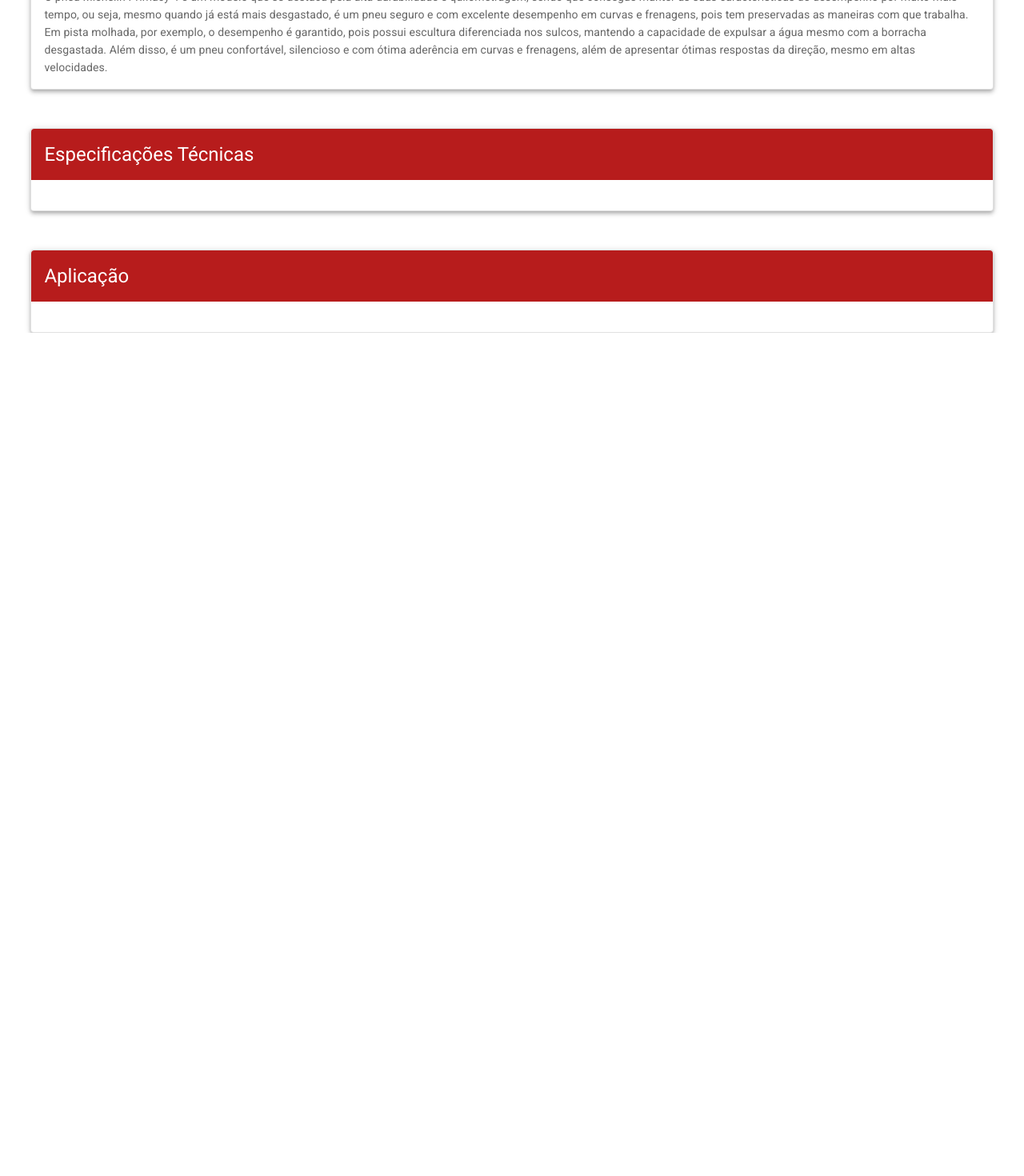
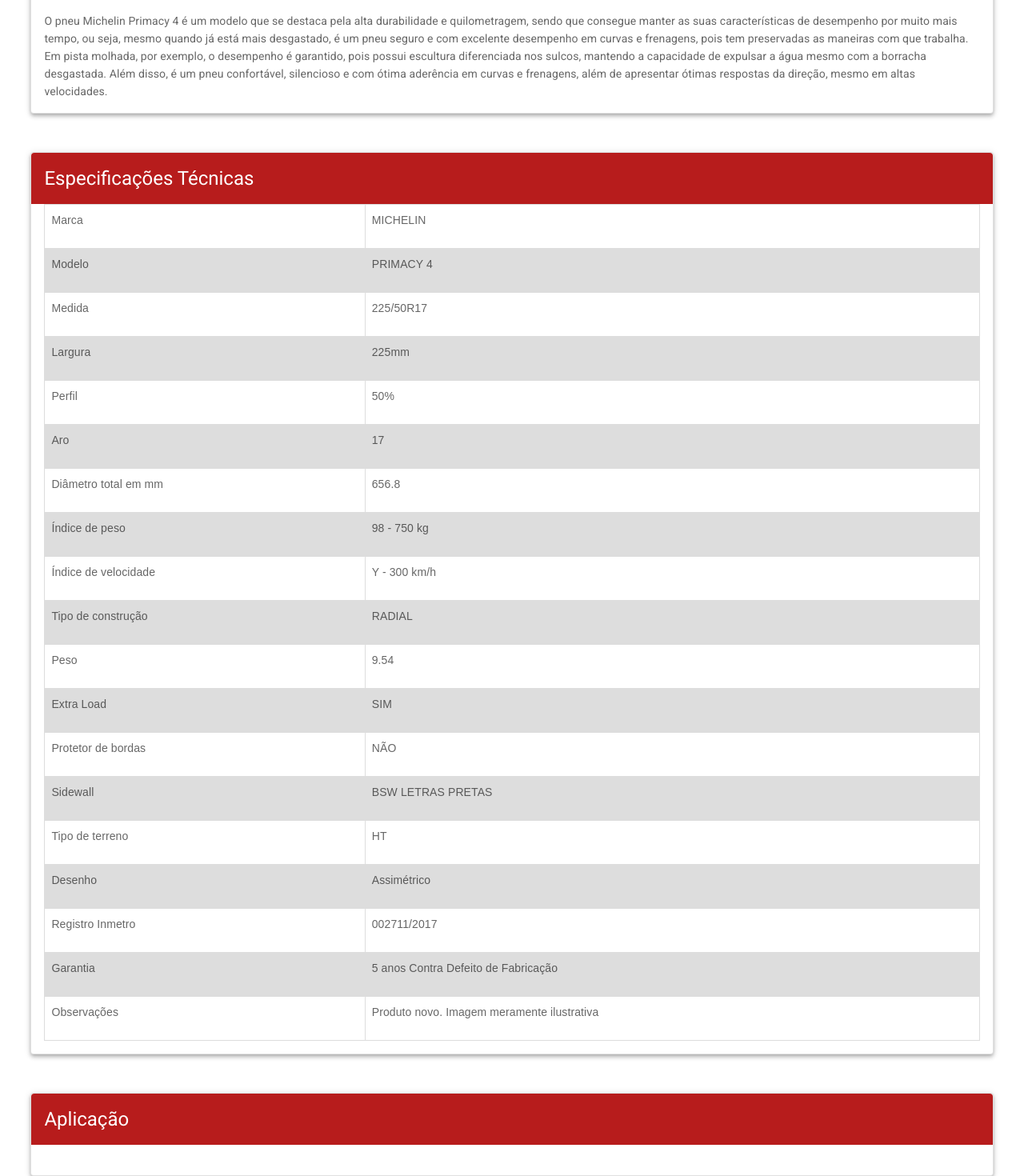
Before and after one commit to fabiomrg/pagina_pneu, a Vue app: page / in a window 1280 px wide. Shown: the part 732-2202 px from the top of the page at 80% size. Before the commit the page ends 1148 px from the top, so only its background shows below. Built offline with nearby package versions, Linux system fonts and the light colour scheme.

Commit message:
add personalized tire icons and especification table

```diff
--- a/src/views/About.vue
+++ b/src/views/About.vue
@@ -59,8 +59,30 @@
           :src="require('@/assets/pneu.jpg')"
 
         />
+        <v-container id="div5" align="center">
+          <v-row style="text-align: center;">
+            <v-col>
+               <v-icon x-large color="black">mdi-tire</v-icon><br/>
+              Desenho Assimétrico
+            </v-col>
+            <v-col>
+               <v-icon x-large color="black">mdi-road-variant</v-icon><br/>
+              Alta Aderência
+            </v-col>
+            <v-col>
+              <v-icon x-large color="black">mdi-shield-star-outline</v-icon><br/>
+              Qualidade Premium
+            </v-col>
+            <v-col>
+              <v-icon x-large color="black">mdi-volume-off</v-icon><br/>
+              Baixo Ruído
+            </v-col>
+          </v-row>
+        </v-container>
       </v-card>
     </v-container>
+
+
     <v-container id="div2" align="left">
       <v-row align-text="left" no-gutters>
         <v-img
@@ -124,7 +146,160 @@
         Especificações Técnicas
       </v-card-title>
       <v-card-text>
-          <br/>
+        <table>
+			  	<tr>
+						<td>
+							<p>Marca</p>
+						</td>
+						<td>
+							<p>MICHELIN</p>
+						</td>
+					</tr>
+          <tr>
+						<td>
+							<p>Modelo</p>
+						</td>
+						<td>
+							<p>PRIMACY 4</p>
+						</td>
+					</tr>
+				  <tr>
+						<td>
+							<p>Medida</p>
+						</td>
+						<td>
+							<p>225/50R17</p>
+						</td>
+					</tr>
+			  	<tr>
+						<td>
+							<p>Largura</p>
+						</td>
+						<td>
+							<p>225mm</p>
+						</td>
+					</tr>
+				  <tr>
+						<td>
+							<p>Perfil</p>
+						</td>
+						<td>
+						  <p>50%</p>
+						</td>
+				  </tr>
+			    <tr>
+						<td>
+							<p>Aro</p>
+						</td>
+						<td>
+							<p>17</p>
+						</td>
+					</tr>
+			  	<tr>
+						<td>
+							<p>Diâmetro total em mm</p>
+						</td>
+						<td>
+							<p>656.8</p>
+						</td>
+					</tr>
+			  	<tr>
+            <td>
+              <p>Índice de peso</p>
+            </td>
+            <td>
+              <p>98 - 750 kg</p>
+            </td>
+			  	</tr>
+			  	<tr>
+						<td>
+							<p>Índice de velocidade</p>
+						</td>
+						<td>
+							<p>Y - 300 km/h</p>
+						</td>
+					</tr>
+			  	<tr>
+						<td>
+							<p>Tipo de construção</p>
+						</td>
+						<td>
+							<p>RADIAL</p>
+						</td>
+					</tr>
+			  	<tr>
+            <td>
+                <p>Peso</p>
+            </td>
+            <td>
+                <p>9.54</p>
+            </td>
+           </tr>
+                <tr>
+						<td>
+							<p>Extra Load</p>
+						</td>
+						<td>
+							<p>SIM</p>
+						</td>
+					</tr>
+				  <tr>
+						<td>
+							<p>Protetor de bordas</p>
+						</td>
+						<td>
+							<p>NÃO</p>
+						</td>
+					</tr>
+				  <tr>
+						<td>
+							<p>Sidewall</p>
+						</td>
+						<td>
+							<p>BSW LETRAS PRETAS</p>
+						</td>
+					</tr>
+				<tr>
+						<td>
+							<p>Tipo de terreno</p>
+						</td>
+						<td>
+							<p>HT</p>
+						</td>
+					</tr>
+				<tr>
+						<td>
+							<p>Desenho</p>
+						</td>
+						<td>
+							<p>Assimétrico</p>
+						</td>
+					</tr>
+				<tr>
+						<td>
+							<p>Registro Inmetro</p>
+						</td>
+						<td>
+							<p>002711/2017</p>
+						</td>
+					</tr>
+			  	<tr>
+						<td>
+							<p>Garantia</p>
+						</td>
+						<td>
+							<p>5 anos Contra Defeito de Fabricação</p>
+						</td>
+					</tr>
+			  	<tr>
+						<td>
+							<p>Observações</p>
+						</td>
+						<td>
+							<p>Produto novo. Imagem meramente ilustrativa</p>
+						</td>
+					</tr>
+        </table>
 
       </v-card-text>
     </v-card>
@@ -213,7 +388,7 @@
     border-radius:10px;
     max-width: 600px;
     height: 500px;
-    margin-top: 30px ;
+    margin-top: 60px ;
 
 
   }
@@ -236,4 +411,21 @@
 
   }
 
-  </style>
+  table {
+    font-family: arial, sans-serif;
+    border-collapse: collapse;
+    width: 100%;
+  }
+
+td, th {
+  border: 1px solid #dddddd;
+  text-align: left;
+  padding: 8px;
+}
+
+tr:nth-child(even) {
+  background-color: #dddddd;
+}
+
+
+</style>
```
Also changed, not shown: src/assets/pneu.jpg, 1 other file (tests, documents, lock files or other folders).
